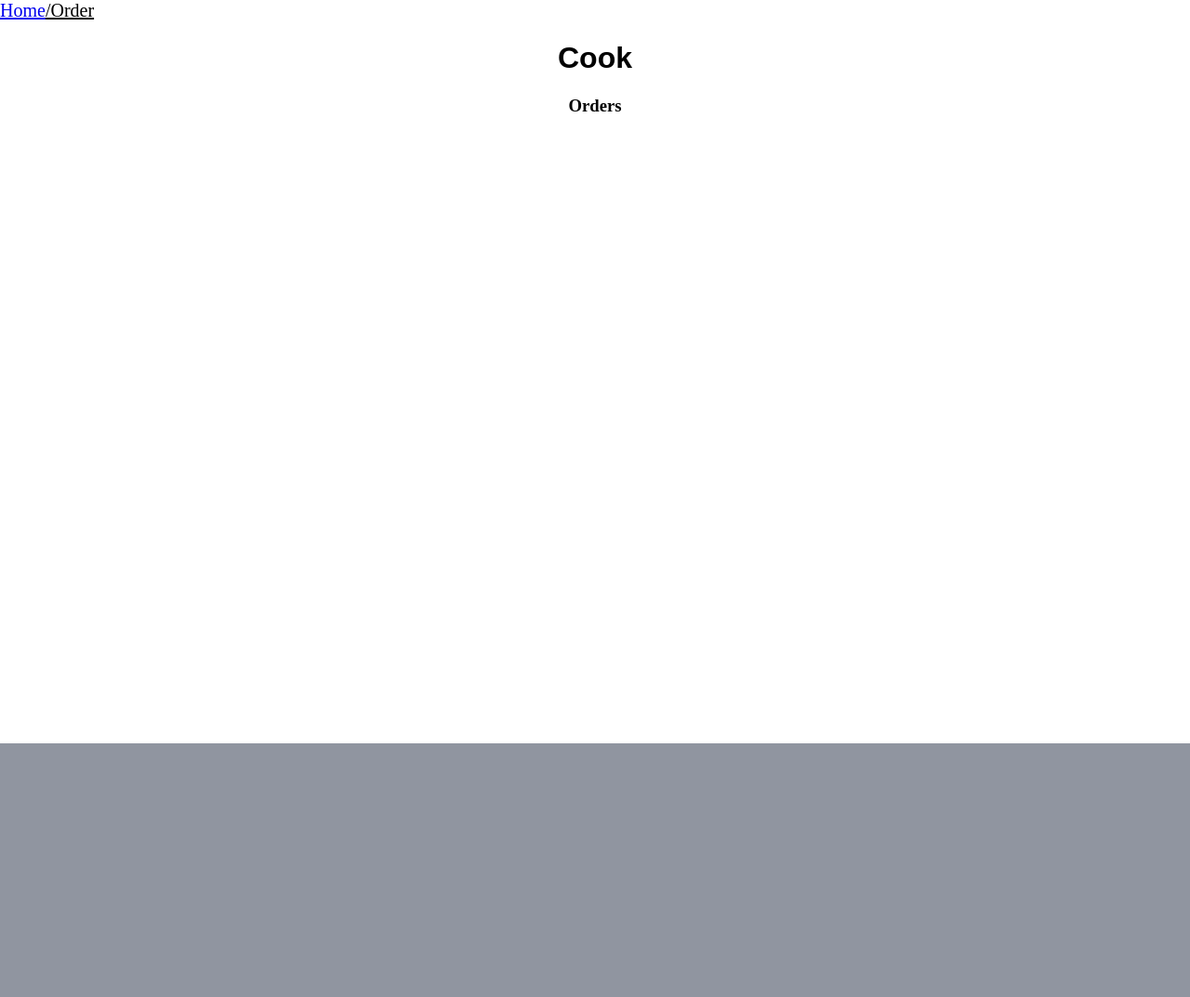
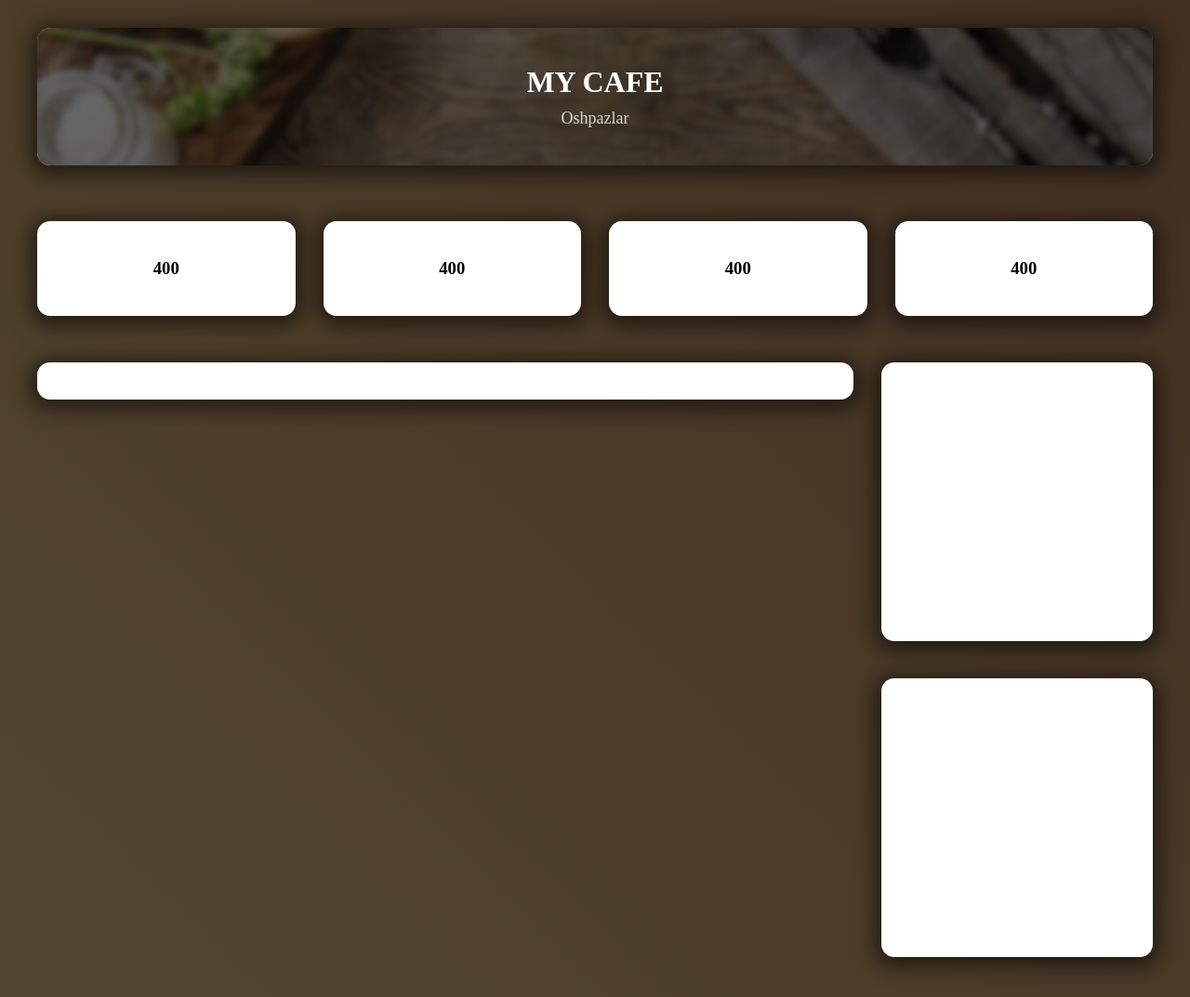
Before and after one commit to aliyd3v/project04, a plain HTML site: page cook/index.html in a window 1280 px wide. Shown: the top 1073 px of the page at 93% size. Before the commit the page ends 800 px from the top, so only its background shows below. Drawn offline with nearby package versions, Linux system fonts and the light colour scheme; no server answers; sample sign-in values are in the browser's storage; a web font is replaced by a local one.

Commit message:
cook dashboard started

```diff
--- a/cook/assets/style.css
+++ b/cook/assets/style.css
@@ -1,14 +1,127 @@
-html,
+@import url(https://fonts.googleapis.com/css?family=Sansation:300,300italic,regular,italic,700,700italic);
+
+
+:root {
+    --primary: #8A784E;
+    --secondary: #ffffff;
+    --font: "Sansation";
+    --boxShadow: 0px 4px 20px 8px rgb(0, 0, 0, 0.5);
+}
+
+* {
+    margin: 0;
+    padding: 0;
+    box-sizing: border-box;
+    text-decoration: none;
+}
+
 body {
-    background-color: #9095a0;
-    margin: 0;
-    display: flex;
-    justify-content: center;
+    font-family: var(--font);
+    background: #6F4E37;
+    background: linear-gradient(225deg, rgba(111, 78, 55, 1) 0%, rgba(138, 120, 78, 1) 100%);
+    backdrop-filter: brightness(60%);
+    min-height: 100vh;
+}
+
+main {
+    padding-bottom: 50px;
 }
 
 h1 {
-    font-family: sans-serif;
+    font-size: 32px;
+    color: var(--secondary);
 }
+
+.container {
+    max-width: 1240px;
+    width: 100%;
+    padding: 0 20px;
+    margin: 0 auto;
+}
+
+.header {
+    padding-block: 30px 10px;
+    margin-bottom: 50px;
+}
+
+.header-content {
+    width: 100%;
+    height: 100%;
+    background-image: url("../assets/images/kitchen-table-image.jpg");
+    background-size: cover;
+    background-position: center;
+    background-repeat: no-repeat;
+    box-shadow: var(--boxShadow);
+    overflow: hidden;
+    border-radius: 14px;
+}
+
+.header-content-title {
+    padding-block: 40px;
+    display: flex;
+    flex-direction: column;
+    align-items: center;
+    justify-content: center;
+    gap: 10px;
+    backdrop-filter: brightness(40%);
+}
+
+.header-content-title h1 {
+    font-size: 32px;
+    font-weight: 600;
+}
+
+.header-content-title p {
+    font-size: 18px;
+    color: rgba(255, 255, 255, 0.8);
+}
+
+.statistics-section {
+    margin-bottom: 50px;
+}
+
+.statistics-content {
+    display: grid;
+    grid-template-columns: repeat(4, 1fr);
+    gap: 30px;
+}
+
+.statistics-item {
+    box-shadow: var(--boxShadow);
+    background-color: white;
+    border-radius: 14px;
+    padding: 40px;
+}
+
+.layout {
+    display: flex;
+    gap: 30px;
+}
+
+.main-content {
+    border-radius: 14px;
+    width: 75%;
+    height: max-content;
+    box-shadow: var(--boxShadow);
+}
+
+.side-content {
+    width: 25%;
+}
+
+.sidebar {
+    border-radius: 14px;
+    width: 100%;
+    height: 300px;
+    margin-bottom: 40px;
+    box-shadow: var(--boxShadow);
+    background-color: white;
+}
+
+
+
+
+
 
 .create-btn {
     text-align: center;
@@ -21,7 +134,8 @@ h1 {
     color: black;
 }
 
-#orders-container {
+.orders-container {
+    border-radius: 14px;
     background-color: white;
     padding: 20px;
     display: flex;
@@ -96,18 +210,11 @@ h1 {
     cursor: default;
 }
 
-.main-container {
-    width: 100vw;
-    height: 100vh;
-    background-color: white;
-    margin: 0;
-}
 
 .verify-prepared {
     width: 100vw;
     height: 100vh;
     background-color: rgb(224, 216, 216);
-    margin: 0;
     position: fixed;
     top: 0;
     left: 0;
--- a/cook/index.html
+++ b/cook/index.html
@@ -11,13 +11,50 @@
 </head>
 
 <body>
+    <header class="header">
+        <div class="container">
+            <div class="header-content">
+                <div class="header-content-title">
+                    <h1>MY CAFE</h1>
+                    <p>Oshpazlar</p>
+                </div>
+            </div>
+        </div>
+    </header>
 
-    <div class="main-container">
-        <div style="font-size: 20px; text-decoration: underline;"><a href="../../index.html">Home</a>/Order</div>
-        <h1>Cook</h1>
-        <h3>Orders</h3>
-        <div id="orders-container"></div>
-    </div>
+    <main>
+        <section class="statistics-section">
+            <div class="container">
+                <div class="statistics-content">
+                    <div class="statistics-item">
+                        <h3>400</h3>
+                    </div>
+                    <div class="statistics-item">
+                        <h3>400</h3>
+                    </div>
+                    <div class="statistics-item">
+                        <h3>400</h3>
+                    </div>
+                    <div class="statistics-item">
+                        <h3>400</h3>
+                    </div>
+                </div>
+            </div>
+        </section>
+        <section>
+            <div class="container">
+                <div class="layout">
+                    <div class="main-content">
+                        <div class="orders-container" id="orders-container"></div>
+                    </div>
+                    <div class="side-content">
+                        <aside class="sidebar"></aside>
+                        <aside class="sidebar"></aside>
+                    </div>
+                </div>
+            </div>
+        </section>
+    </main>
 
     <div class="verify-prepared hidden">
         <div id="verify-meal-info" class="meal-info"></div>
```
Also changed, not shown: cook/assets/images/cp.png (deleted), cook/assets/images/kitchen-table-image.jpg (added).
